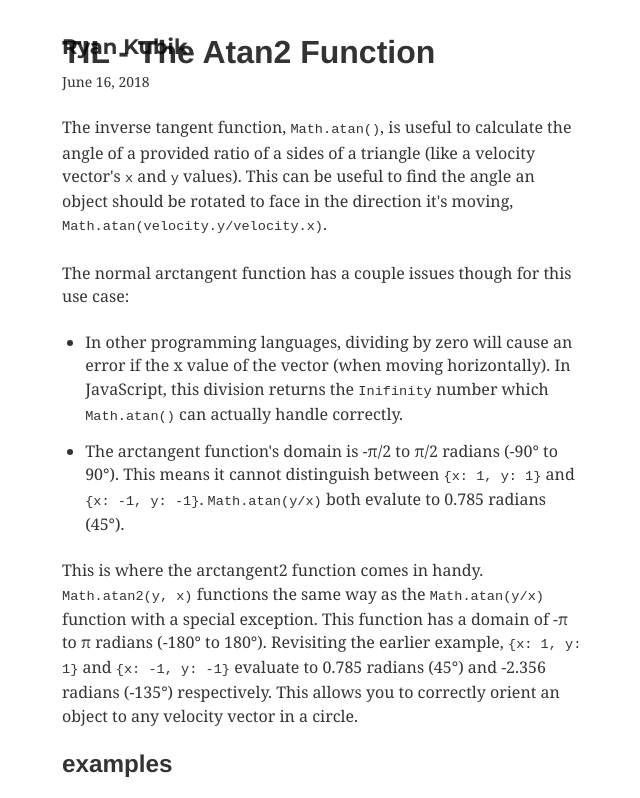
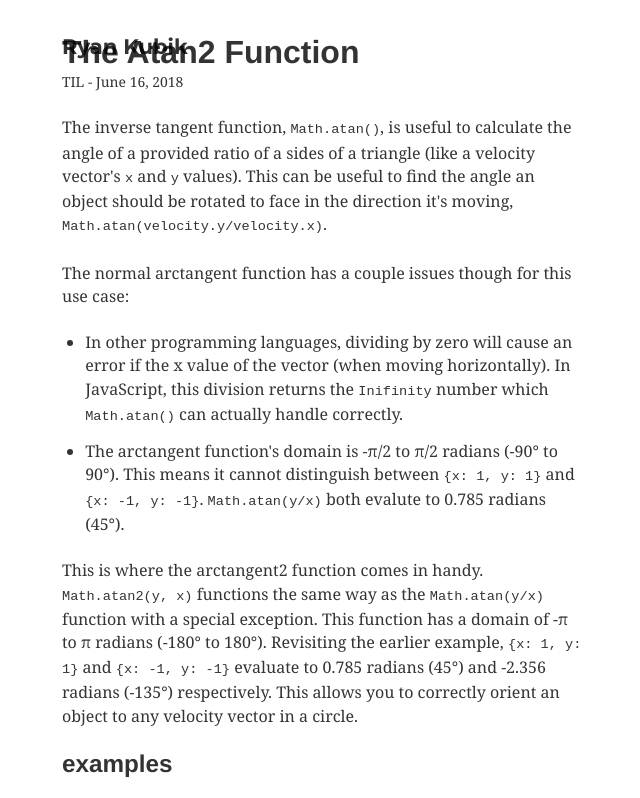
Before and after one commit to rmkubik/rmk-gatsby, a Gatsby site: page /atan2/ in a window 1280 px wide. Shown: the top 798 px of the page, without its empty margins (317-957 px from the left). Built offline with nearby package versions, Linux system fonts and the light colour scheme; Gatsby itself is replaced by a stand-in of ours; some packages are replaced by stand-ins of ours.

Commit message:
Move category type to subtitle/date line

```diff
--- a/src/templates/blog-post.js
+++ b/src/templates/blog-post.js
@@ -13,7 +13,7 @@ class BlogPostTemplate extends React.Component {
     const siteTitle = data.site.siteMetadata.title;
     const siteDescription = post.excerpt;
     const { previous, next } = pageContext;
-    const title = `${post.frontmatter.category.toUpperCase()} - ${post.frontmatter.title}`;
+    const date = `${post.frontmatter.category.toUpperCase()} - ${post.frontmatter.date}`;
 
     return (
       <Layout location={location} title={siteTitle}>
@@ -22,7 +22,7 @@ class BlogPostTemplate extends React.Component {
           meta={[{ name: 'description', content: siteDescription }]}
           title={`${post.frontmatter.title} | ${siteTitle}`}
         />
-        <h1>{title}</h1>
+        <h1>{post.frontmatter.title}</h1>
         <p
           style={{
             ...scale(-1 / 5),
@@ -31,7 +31,7 @@ class BlogPostTemplate extends React.Component {
             marginTop: rhythm(-1),
           }}
         >
-          {post.frontmatter.date}
+          {date}
         </p>
         <div dangerouslySetInnerHTML={{ __html: post.html }} />
         <hr
```
Also changed, not shown: src/pages/index.js (+4 -4 lines).
